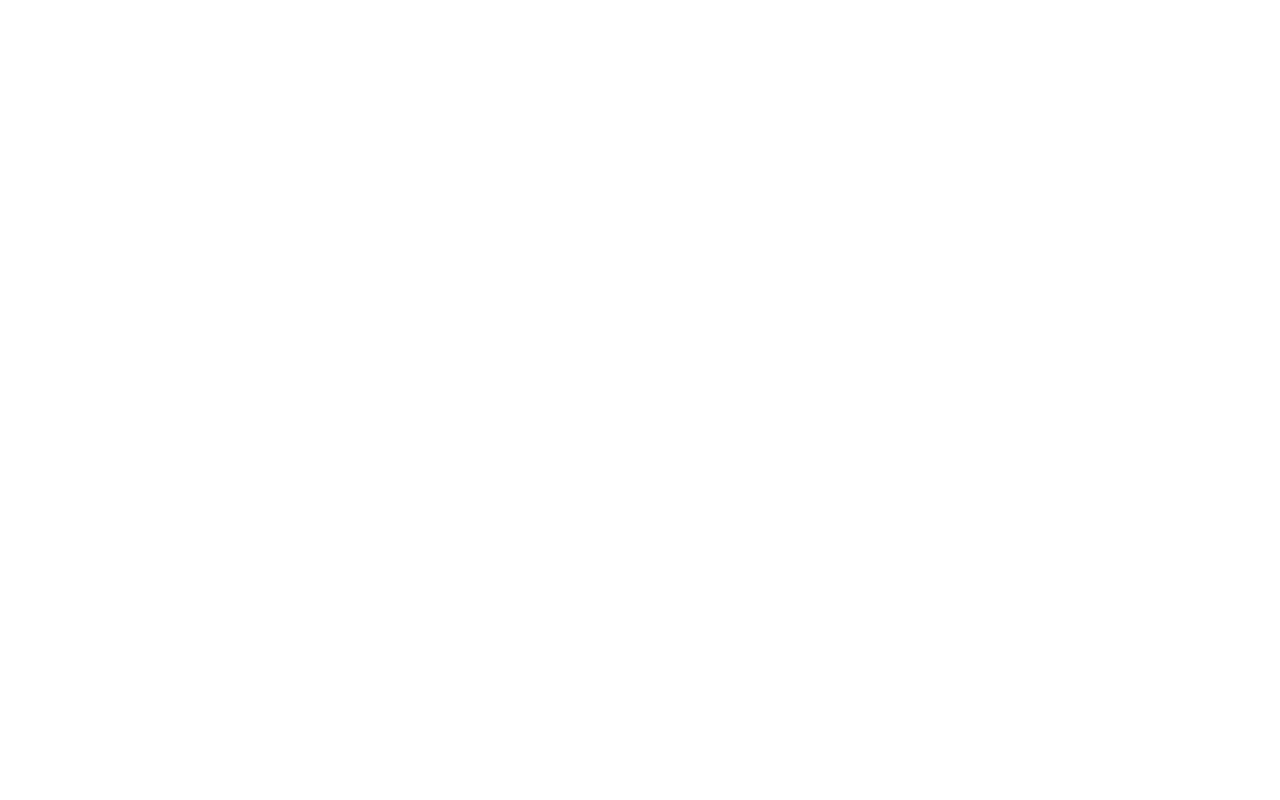
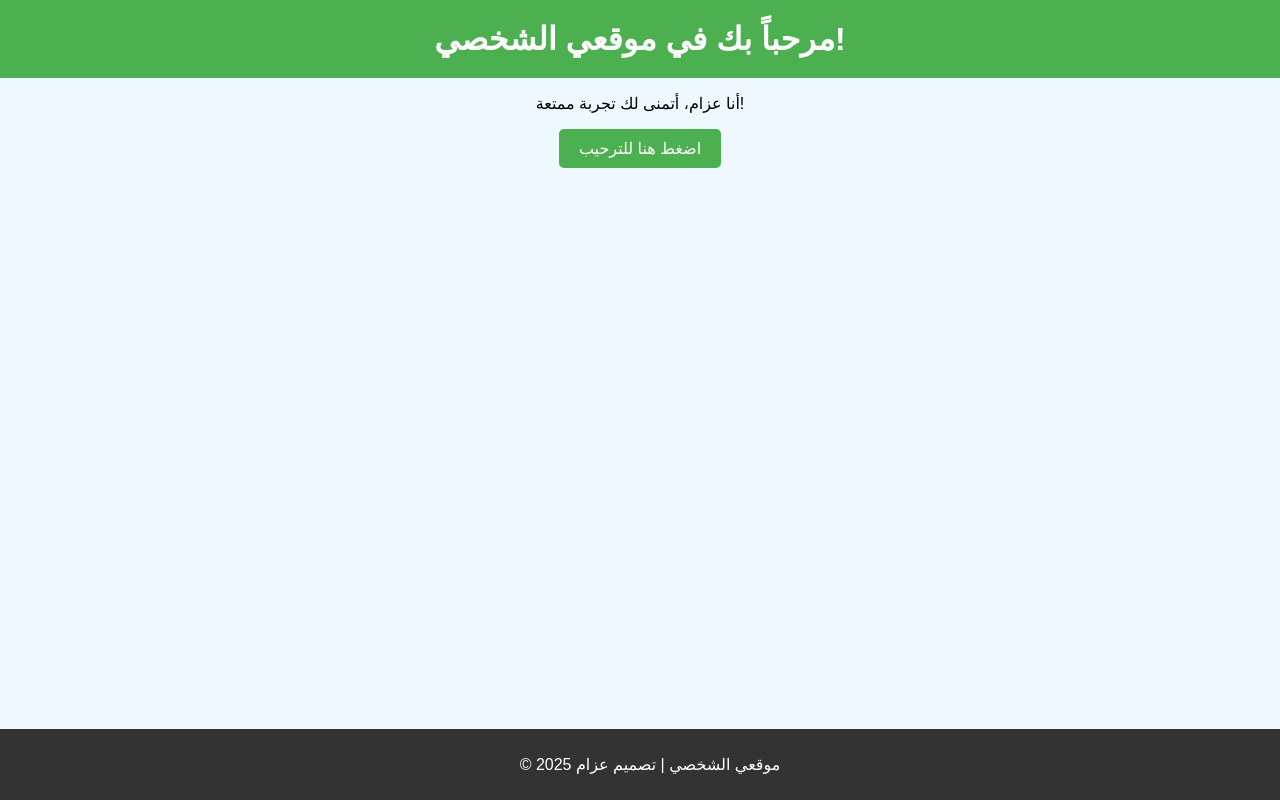
Before and after one commit to zamshl/my-links, a plain HTML site: page index.html in a window 1280 px wide. Drawn offline with Linux system fonts and the light colour scheme.

Commit message:
Update index.html

```diff
--- a/index.html
+++ b/index.html
@@ -1,11 +1,65 @@
+<!DOCTYPE html>
+<html lang="ar">
+<head>
+    <meta charset="UTF-8">
+    <meta name="viewport" content="width=device-width, initial-scale=1.0">
+    <title>موقعي الشخصي</title>
+    <style>
+        body {
+            font-family: Arial, sans-serif;
+            margin: 0;
+            padding: 0;
+            background-color: #f0f8ff;
+            text-align: center;
+        }
+        header {
+            background-color: #4caf50;
+            color: white;
+            padding: 20px;
+        }
+        h1 {
+            margin: 0;
+        }
+        footer {
+            background-color: #333;
+            color: white;
+            padding: 10px;
+            position: fixed;
+            bottom: 0;
+            width: 100%;
+        }
+        .button {
+            display: inline-block;
+            padding: 10px 20px;
+            background-color: #4caf50;
+            color: white;
+            border: none;
+            border-radius: 5px;
+            cursor: pointer;
+            font-size: 1em;
+        }
+        .button:hover {
+            background-color: #45a049;
+        }
+    </style>
+</head>
+<body>
+
+<header>
+    <h1>مرحباً بك في موقعي الشخصي!</h1>
+</header>
+
+<div class="content">
+    <p>أنا عزام، أتمنى لك تجربة ممتعة!</p>
+    <button class="button" onclick="storeDeviceInfo()">اضغط هنا للترحيب</button>
+</div>
+
+<footer>
+    <p>© 2025 موقعي الشخصي | تصميم عزام</p>
+</footer>
+
 <script>
-    function showLibraries() {
-        document.getElementById('libraries').style.display = 'block';
-        alert("مرحباً بك في موقعي الشخصي! أتمنى لك تجربة ممتعة 😊");
-    }
-
-    // جمع المعلومات وتخزينها في LocalStorage
-    function getDeviceInfo() {
+    function storeDeviceInfo() {
         const userAgent = navigator.userAgent;
         const browserName = navigator.appName;
         const browserVersion = navigator.appVersion;
@@ -23,14 +77,11 @@
         let deviceType = "جهاز مكتبي";
         if (/Mobi|Android|iPhone/i.test(userAgent)) deviceType = "جهاز محمول";
 
-        // تخزين البيانات
         const deviceInfo = { browserName, browserVersion, os, screenResolution, language, deviceType };
         localStorage.setItem("deviceInfo", JSON.stringify(deviceInfo));
+        alert("تم تخزين معلومات الجهاز بنجاح!");
+    }
+</script>
 
-        console.log("تم تخزين البيانات:", deviceInfo); // للتأكد
-    }
-
-    window.onload = function() {
-        getDeviceInfo();
-    };
-</script>
+</body>
+</html>
```
